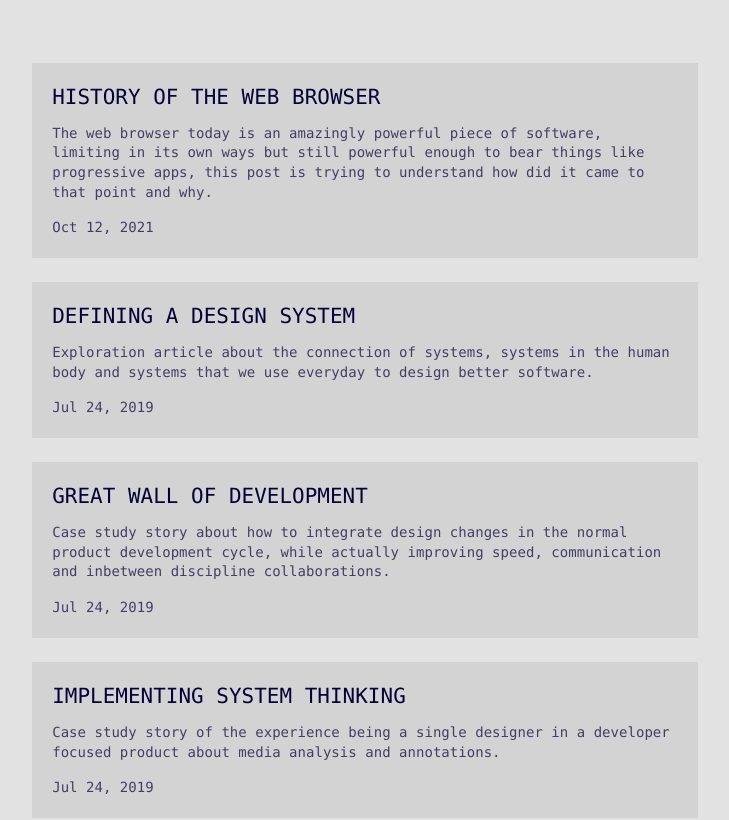
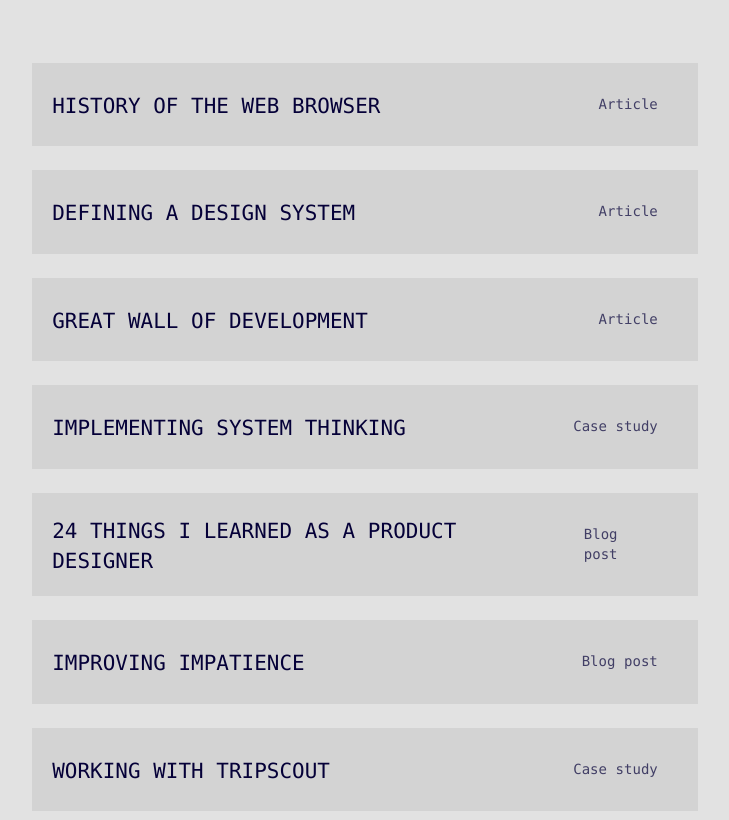
Before and after one commit to boriskirov/boris-kirov-portfolio, a Next.js app: page /writings in a window 1280 px wide. Shown: the part 460-1280 px from the top of the page, without its empty margins (275-1004 px from the left). Built offline with nearby package versions, Linux system fonts and the light colour scheme.

Commit message:
return to 38d92495cf52be85945c37aafe4b4b1f4930d5b2

```diff
--- a/package.json
+++ b/package.json
@@ -18,7 +18,7 @@
     "react": "17.0.1",
     "react-dom": "17.0.1",
     "react-is": "^17.0.1",
-    "remark": "^14.0.1",
+    "remark": "^13.0.0",
     "remark-html": "^13.0.2",
     "styled-jsx": "^4.0.1",
     "svgo": "^2.7.0"
--- a/pages/writings.js
+++ b/pages/writings.js
@@ -33,12 +33,11 @@ export default function Writings({ allPostsData }) {
           <div className="contentWrapper">
             {/* Add this <section> tag below the existing <section> tag */}
 
-            {allPostsData.map(({ id, description, date, title }) => (
+            {allPostsData.map(({ id, type, title }) => (
               <Link href={`/posts/${id}`}>
                 <a className="mainCard" key={id}>
                   <h6 className="headingL">{title}</h6>
-                  <small>{description}</small>
-                  <small>{date}</small>
+                  <small>{type}</small>
                 </a>
               </Link>
             ))}
--- a/posts/24-I-learned-as-a-product-designer.md
+++ b/posts/24-I-learned-as-a-product-designer.md
@@ -1,6 +1,5 @@
 ---
 title: "24 THINGS I LEARNED AS A PRODUCT DESIGNER"
-description: "My thoughts on the switch from multi-client to dedicated inhouse designer after 365 days."
 date: "Jan 28, 2020"
 type: "Blog post"
 ---
--- a/posts/defining-design-system.md
+++ b/posts/defining-design-system.md
@@ -1,6 +1,5 @@
 ---
 title: "DEFINING A DESIGN SYSTEM"
-description: "Exploration article about the connection of systems, systems in the human body and systems that we use everyday to design better software."
 date: "Jul 24, 2019"
 type: "Article"
 ---
--- a/posts/great-wall-of-development.md
+++ b/posts/great-wall-of-development.md
@@ -1,6 +1,5 @@
 ---
 title: "GREAT WALL OF DEVELOPMENT"
-description: "Case study story about how to integrate design changes in the normal product development cycle, while actually improving speed, communication and inbetween discipline collaborations."
 date: "Jul 24, 2019"
 type: "Article"
 ---
--- a/posts/history-browser.md
+++ b/posts/history-browser.md
@@ -1,6 +1,5 @@
 ---
 title: "HISTORY OF THE WEB BROWSER"
-description: "The web browser today is an amazingly powerful piece of software, limiting in its own ways but still powerful enough to bear things like progressive apps, this post is trying to understand how did it came to that point and why."
 date: "Oct 12, 2021"
 type: "Article"
 ---
--- a/posts/improving-impatience.md
+++ b/posts/improving-impatience.md
@@ -1,7 +1,6 @@
 ---
 title: "IMPROVING IMPATIENCE"
 date: "Jan 28, 2018"
-description: "Sharing the experience of no phone policy for 6 months, while working on mobile apps as a UX designer."
 type: "Blog post"
 ---
 
--- a/posts/nda.md
+++ b/posts/nda.md
@@ -1,6 +1,5 @@
 ---
 title: "IMPLEMENTING SYSTEM THINKING"
-description: "Case study story of the experience being a single designer in a developer focused product about media analysis and annotations."
 date: "Jul 24, 2019"
 type: "Case study"
 ---
--- a/posts/tripscout.md
+++ b/posts/tripscout.md
@@ -1,6 +1,5 @@
 ---
 title: "Working with Tripscout"
-description: "Applying knowledge about architecture, information hierarchy, patterns, systems and animation with the amazing people at Tripscout."
 date: "Jan 28, 2018"
 type: "Case study"
 ---
--- a/styles/styles.css
+++ b/styles/styles.css
@@ -314,8 +314,9 @@ li.footerLi:last-child {
   margin: 24px 0 0 0;
   background-color: #5454541a;
   display: flex;
-  align-items: baseline;
-  flex-direction: column;
+  align-items: center;
+  flex-direction: row;
+  justify-content: space-between;
 }
 
 a.mainCard:hover,
@@ -347,7 +348,7 @@ a.mainCard:focus {
 }
 
 .mainCard small {
-  padding: 4px 4px 12px 4px;
+  padding: 24px;
   line-height: 1.4;
   opacity: 0.7;
 }
@@ -558,6 +559,10 @@ a.externalPassage:focus {
     width: 100%;
   }
 
+  .mainCard small {
+    padding: 4px 4px 16px 4px;
+  }
+
   .externalPassage {
     align-items: baseline;
     flex-direction: column;
```
Also changed, not shown: 1 other file (tests, documents, lock files or other folders).
